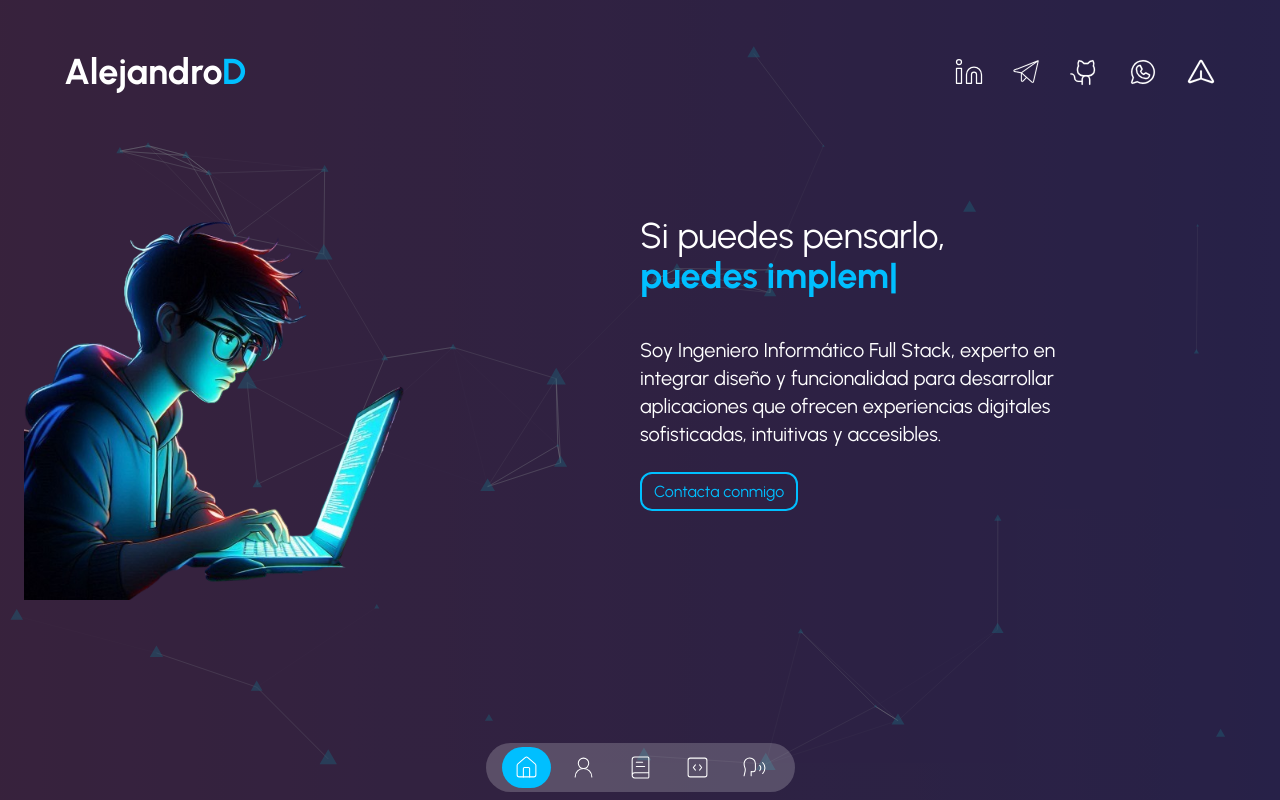
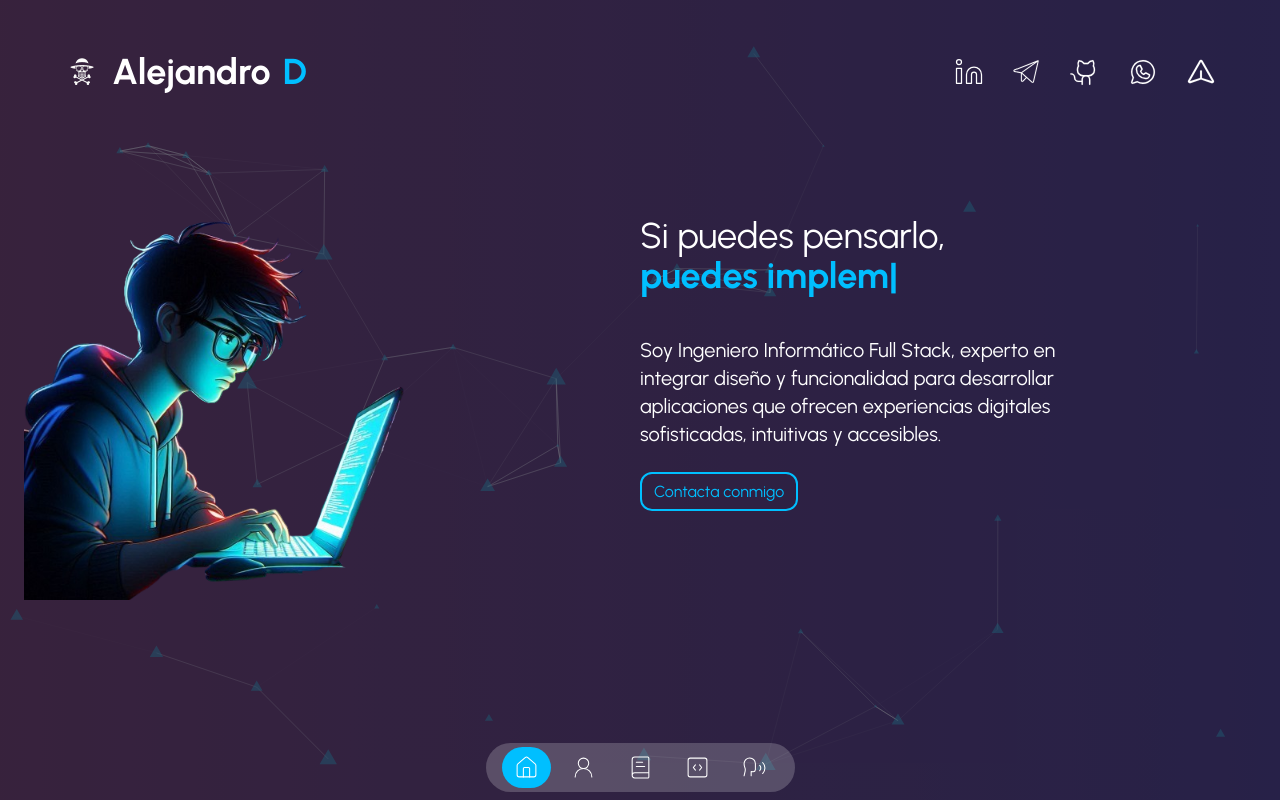
Before and after one commit to AlejandroD01/My-Portfolio, a Next.js app: page / in a window 1280 px wide. Built offline with nearby package versions, Linux system fonts and the light colour scheme.

Commit message:
Add logo image to Header component and adjust styling for better alignment

```diff
--- a/components/header.tsx
+++ b/components/header.tsx
@@ -3,6 +3,7 @@
 import { socialNetworks } from "@/data";
 import Link from "next/link";
 import { MotionTransition } from "./transition-component";
+import Image from "next/image";
 
 const Header = () => {
     return (
@@ -10,7 +11,14 @@ const Header = () => {
             <header>
                 <div className="container justify-between max-w-6xl mx-auto md:flex">
                     <Link href='/'>
-                        <h1 className="my-3 text-4xl font-bold text-center md:text-left">
+                        <h1 className="my-3 text-4xl font-bold w-full justify-center text-center flex items-center gap-1 md:gap-3">
+                            <Image
+                                src="/calabera.png"
+                                alt="Logo calavera"
+                                width={40}
+                                height={40}
+                                className="w-9 h-9 md:w-9 md:h-9"
+                            />
                             Alejandro
                             <span className="text-secondary">D</span>
                         </h1>
```
Also changed, not shown: public/calabera.png (added).
